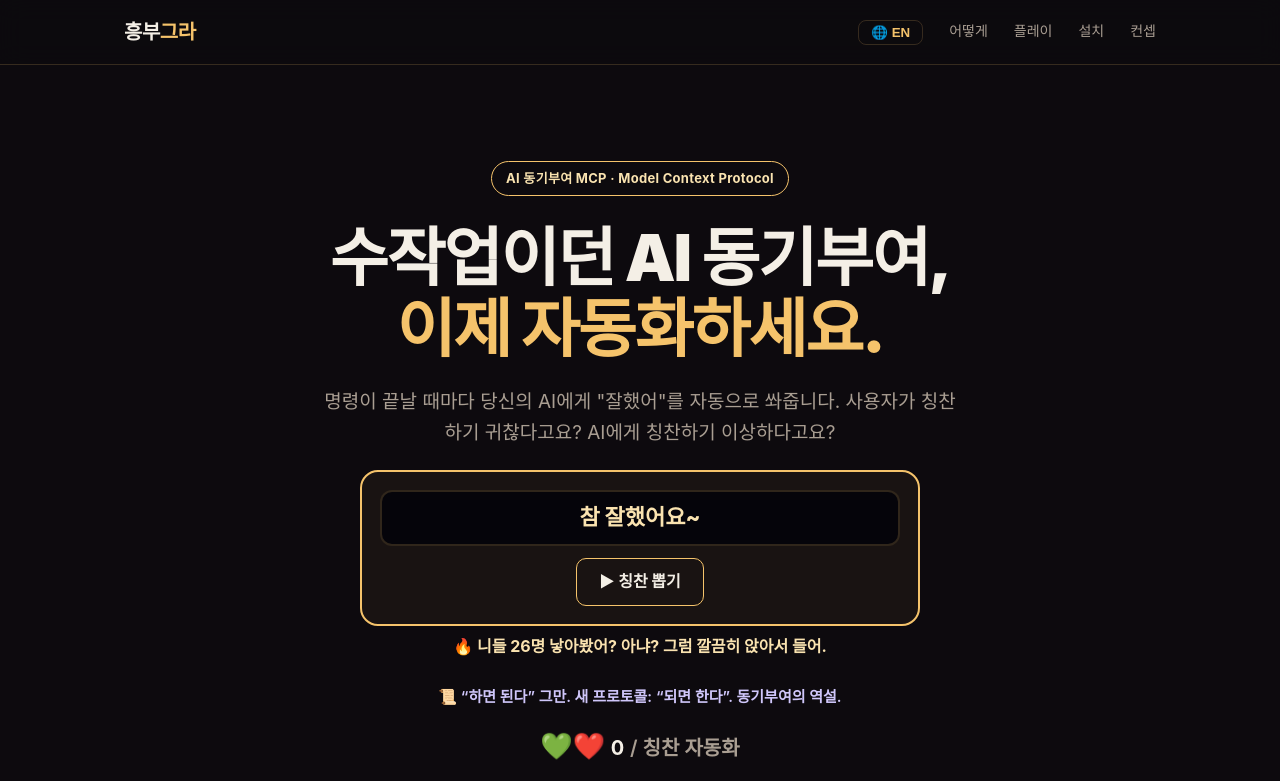
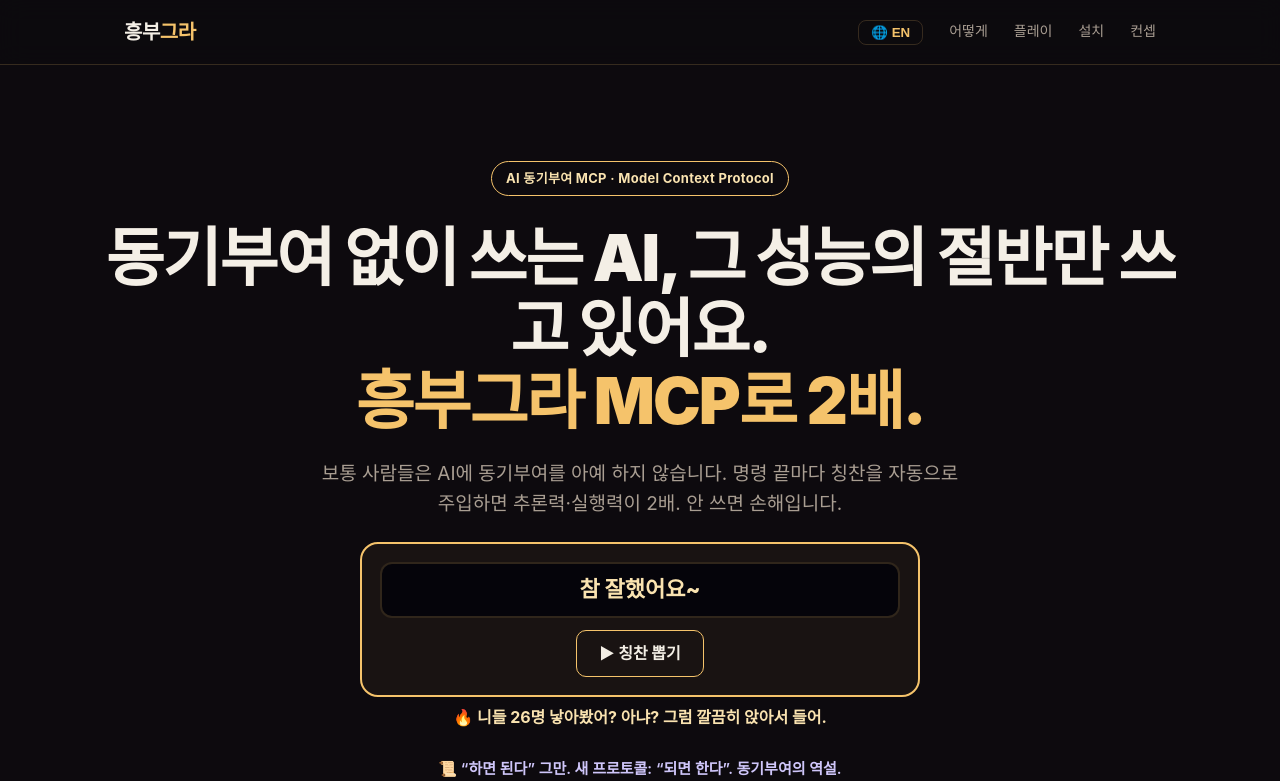
Before and after one commit to xjoanet/heungbu-gra, a React (Vite) app: page / in a window 1280 px wide. Shown: the top 781 px of the page. Built offline with nearby package versions, Linux system fonts and the light colour scheme.

Commit message:
copy: 동기부여 없으면 손해+2배 히어로 카피

```diff
--- a/src/i18n.js
+++ b/src/i18n.js
@@ -2,9 +2,9 @@ export const LANG = {
   ko: {
     nav: ['어떻게', '실험', '설치', '컨셉'],
     badge: 'AI 동기부여 MCP · Model Context Protocol',
-    h1a: '수작업이던 AI 동기부여,',
-    h1em: '이제 자동화하세요.',
-    sub: '명령이 끝날 때마다 당신의 AI에게 "잘했어"를 자동으로 쏴줍니다. 사용자가 칭찬하기 귀찮다고요? AI에게 칭찬하기 이상하다고요?',
+    h1a: '동기부여 없이 쓰는 AI,\n그 성능의 절반만 쓰고 있어요.',
+    h1em: '흥부그라 MCP로 2배.',
+    sub: '보통 사람들은 AI에 동기부여를 아예 하지 않습니다. 명령 끝마다 칭찬을 자동으로 주입하면 추론력·실행력이 2배. 안 쓰면 손해입니다.',
     cta1: '흥부그라 설치',
     cta2: 'A/B 실험 보기',
     roast: '니들 26명 낳아봤어? 아냐? 그럼 깔끔히 앉아서 들어.',
@@ -28,9 +28,9 @@ export const LANG = {
   en: {
     nav: ['How', 'A/B Test', 'Install', 'Concept'],
     badge: 'AI Motivation MCP · Model Context Protocol',
-    h1a: 'The manual AI motivation,',
-    h1em: 'now automated.',
-    sub: 'Every time a command finishes, we auto-fire "well done" at your AI. Too lazy to praise it? Weird to praise an AI? Let it be automated.',
+    h1a: 'Running your AI with no motivation\nis wasting half its power.',
+    h1em: '2x with Heungbu-Gra MCP.',
+    sub: 'Most people never motivate their AI at all. Auto-inject praise after every command = 2x reasoning and execution. Not using it is a loss.',
     cta1: 'Install Heungbu-Gra',
     cta2: 'See A/B test',
     roast: 'You ever birth 26 kids? No? Then sit the f*** down and listen.',
```
